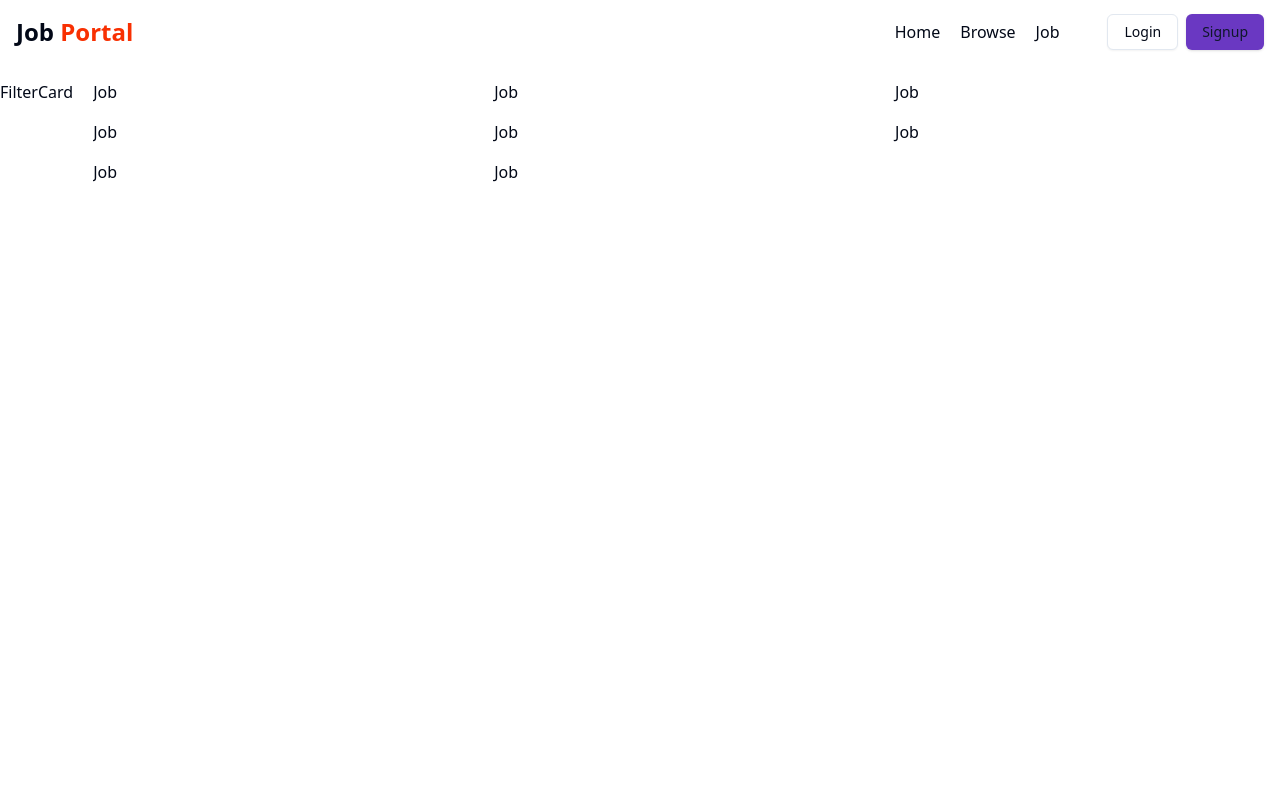
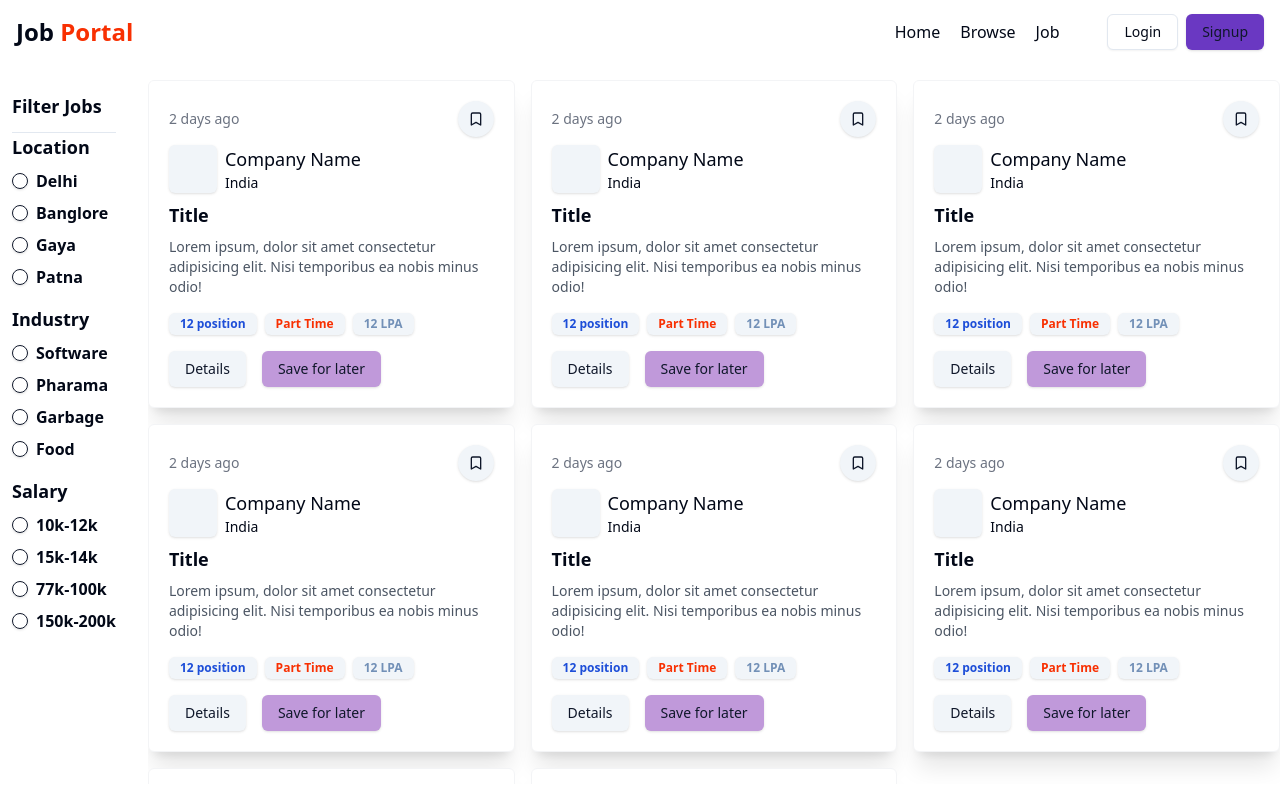
Before and after one commit to Shashiprakashji/Job-Portal, a React (Vite) app in the folder Frontend/: page /jobs in a window 1280 px wide. Built offline with nearby package versions, Linux system fonts and the light colour scheme; grey boxes are pictures that could not be loaded.

Commit message:
completed job page structure

```diff
--- a/Frontend/src/components/FilterCard.jsx
+++ b/Frontend/src/components/FilterCard.jsx
@@ -1,7 +1,43 @@
 import React from "react";
+import { RadioGroup, RadioGroupItem } from "./ui/radio-group";
+import { Label } from "@radix-ui/react-label";
+const filterData = [
+  {
+    filterType: "Location",
+    array: ["Delhi", "Banglore", "Gaya", "Patna"],
+  },
+  {
+    filterType: "Industry",
+    array: ["Software", "Pharama", "Garbage", "Food"],
+  },
+  {
+    filterType: "Salary",
+    array: ["10k-12k", "15k-14k", "77k-100k", "150k-200k"],
+  },
+];
 
 const FilterCard = () => {
-  return <div>FilterCard</div>;
+  return (
+    <div className="w-full bg-white p-3 rounded-md">
+      <h1 className="text-lg font-bold">Filter Jobs</h1>
+      <hr className="mt-3" />
+      <RadioGroup>
+        {filterData.map((data, index) => (
+          <div>
+            <h1 className="font-bold text-lg">{data.filterType}</h1>
+            {data.array.map((item, index) => {
+              return (
+                <div className="flex items-center space-x-2 my-2">
+                  <RadioGroupItem value={item} />
+                  <Label>{item}</Label>
+                </div>
+              );
+            })}
+          </div>
+        ))}
+      </RadioGroup>
+    </div>
+  );
 };
 
 export default FilterCard;
--- a/Frontend/src/components/Job.jsx
+++ b/Frontend/src/components/Job.jsx
@@ -1,7 +1,51 @@
 import React from "react";
+import { Button } from "./ui/button";
+import { Bookmark } from "lucide-react";
+import { Badge } from "./ui/badge";
+import { Avatar, AvatarFallback, AvatarImage } from "@radix-ui/react-avatar";
 
 const Job = () => {
-  return <div>Job</div>;
+  return (
+    <div className="p-5 rounded-md shadow-xl bg-white border border-gray-100">
+      <div className="flex items-center justify-between">
+        <p className="text-sm text-gray-500">2 days ago</p>
+        <Button varient="outline" className="rounded-full" size="icon">
+          <Bookmark />
+        </Button>
+      </div>
+      <div className="flex items-center gap-2 my-2">
+        <Button className="p-6" varient="outline" size="icon">
+          <Avatar>
+            <AvatarImage
+              src="https://picsum.photos/200/300"
+              alt="Company Logo"
+            />
+            <AvatarFallback>CN</AvatarFallback>
+          </Avatar>
+        </Button>
+        <div>
+          <h1 className="text-lg font-medium">Company Name</h1>
+          <p className="text-sm font-gray-500">India</p>
+        </div>
+      </div>
+      <div>
+        <h1 className="font-bold text-lg my-2">Title</h1>
+        <p className="text-sm text-gray-600">
+          Lorem ipsum, dolor sit amet consectetur adipisicing elit. Nisi
+          temporibus ea nobis minus odio!
+        </p>
+      </div>
+      <div className="flex items-center gap-2 mt-4">
+        <Badge className="text-blue-700 font-bold">12 position</Badge>
+        <Badge className="text-[#F83002] font-bold">Part Time</Badge>
+        <Badge className="text-[#7290b7] font-bold">12 LPA</Badge>
+      </div>
+      <div className="flex items-center gap-4 mt-4">
+        <Button varient="outline">Details</Button>
+        <Button className="bg-[#c099da]">Save for later</Button>
+      </div>
+    </div>
+  );
 };
 
 export default Job;
```
